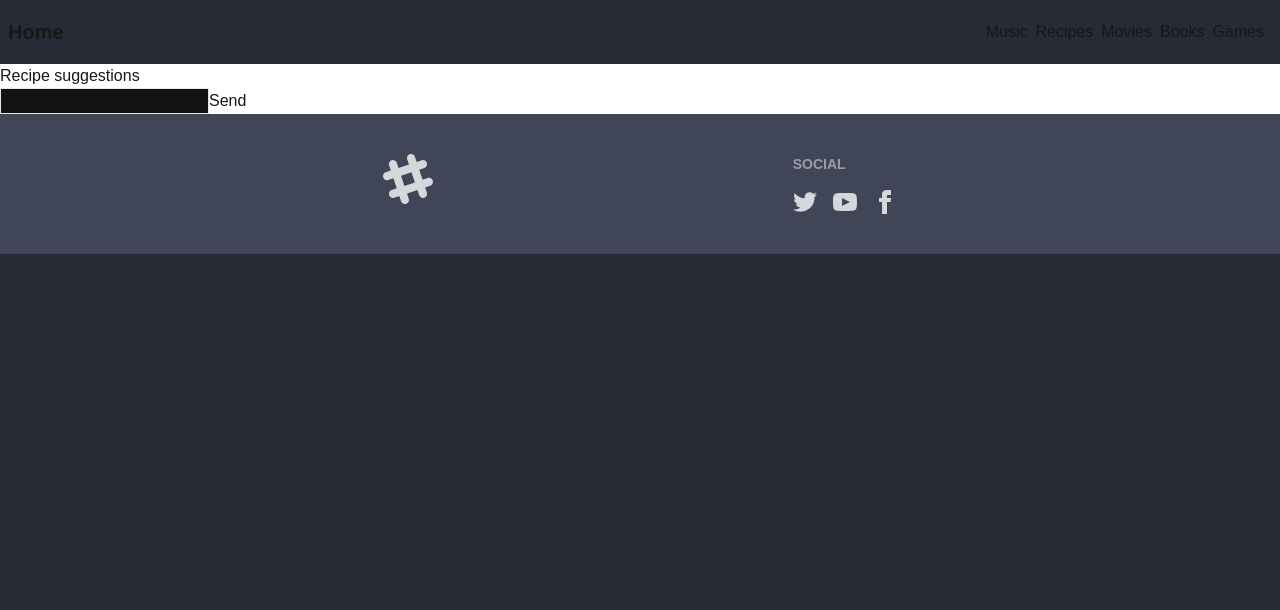
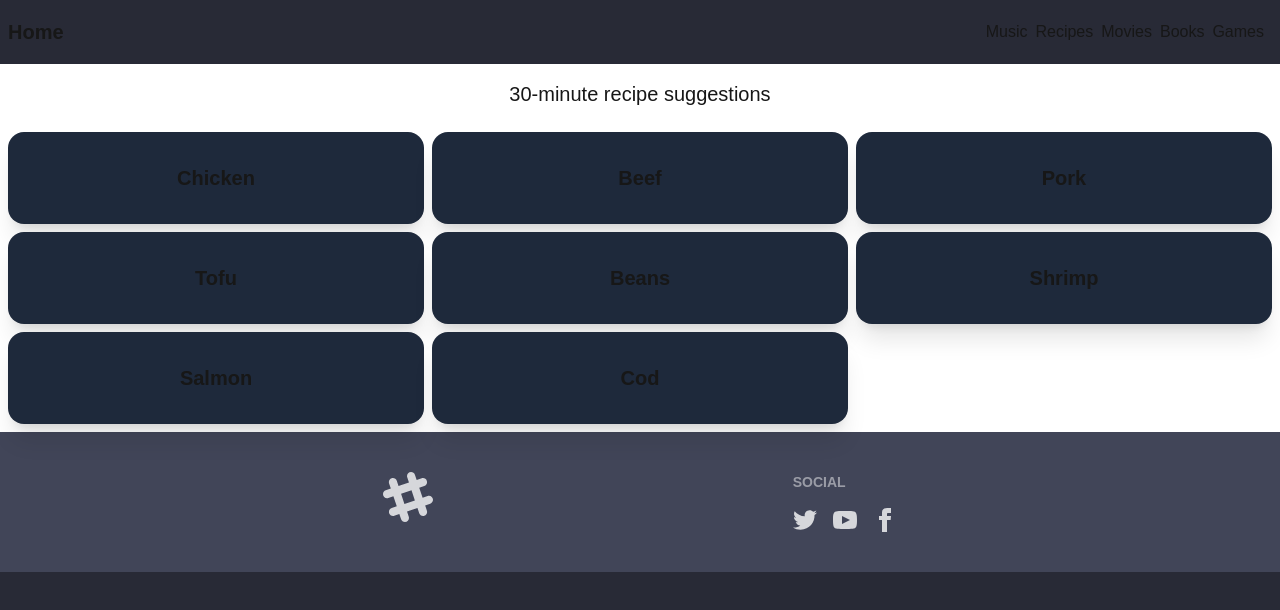
Before and after one commit to SofiaSyntax/ai-site-group-task, a Next.js app: page /embla in a window 1280 px wide. Shown: the top 610 px of the page. Built offline with nearby package versions, Linux system fonts and the light colour scheme; no server answers.

Commit message:
startprompt

```diff
--- a/pages/embla.js
+++ b/pages/embla.js
@@ -1,27 +1,77 @@
 import { model } from "@/util/ai";
-import { useState } from "react";
+import { useEffect, useState } from "react";
+
+const startPrompt = "30 minute recipe suggestion cooking with:";
+const endPrompt =
+  " give me a json for the ingredients, step-by-steps, and name of the meal";
 
 export default function Recipes() {
-  const [prompt, setPrompt] = useState("");
+  // const [prompt, setPrompt] = useState("");
   const [answer, setAnswer] = useState("");
+  // const [history, setHistory] = useState([]);
 
-  async function sendPrompt() {
+  async function sendPrompt(food) {
+    const prompt = startPrompt + food + endPrompt;
     const result = await model.generateContent(prompt);
     const answerText = result.response.text();
     setAnswer(answerText);
+
+    // const newHistory = [...history];
+    // newHistory.push({ prompt, answer: answerText });
+    // setHistory(newHistory);
   }
+
+  async function sendOnPageLoad(question) {
+    const result = await model.generateContent(question);
+    setAnswer(result.response.text());
+  }
+
+
+
+  // useEffect(() => {
+  //   sendOnPageLoad("give me a 30 minute recipe suggestion cooking with:");
+  // }, []);
+
+  // useEffect(() => {
+  //   if (history.length > 0) {
+  //     localStorage.setItem("history", JSON.stringify(history));
+  //   }
+  // }, [history]);
 
   return (
     <div>
-      <h2>Recipe suggestions</h2>
-      <input
+      <h2 className="text-xl flex justify-center p-4">
+        30-minute recipe suggestions
+      </h2>
+      {/* <input
         className="border"
         type="text"
         onChange={(e) => {
           setPrompt(e.target.value);
         }}
-      />
-      <button onClick={sendPrompt}>Send</button>
+      /> */}
+      <div className="grid grid-cols-2 md:grid-cols-3 md:grid gap-2 p-2">
+        {[
+          "Chicken",
+          "Beef",
+          "Pork",
+          "Tofu",
+          "Beans",
+          "Shrimp",
+          "Salmon",
+          "Cod",
+        ].map((food) => (
+          <button key={food} onClick={() => sendPrompt(food)}>
+            <div className="card bg-slate-800 shadow-xl hover:bg-slate-900">
+              <div className="card-body">
+                <h2 className="card-title flex justify-center">{food}</h2>
+              </div>
+            </div>
+          </button>
+        ))}
+      </div>
+
+      {/*Add "Loading..."*/}
       <p>{answer}</p>
     </div>
   );
```
